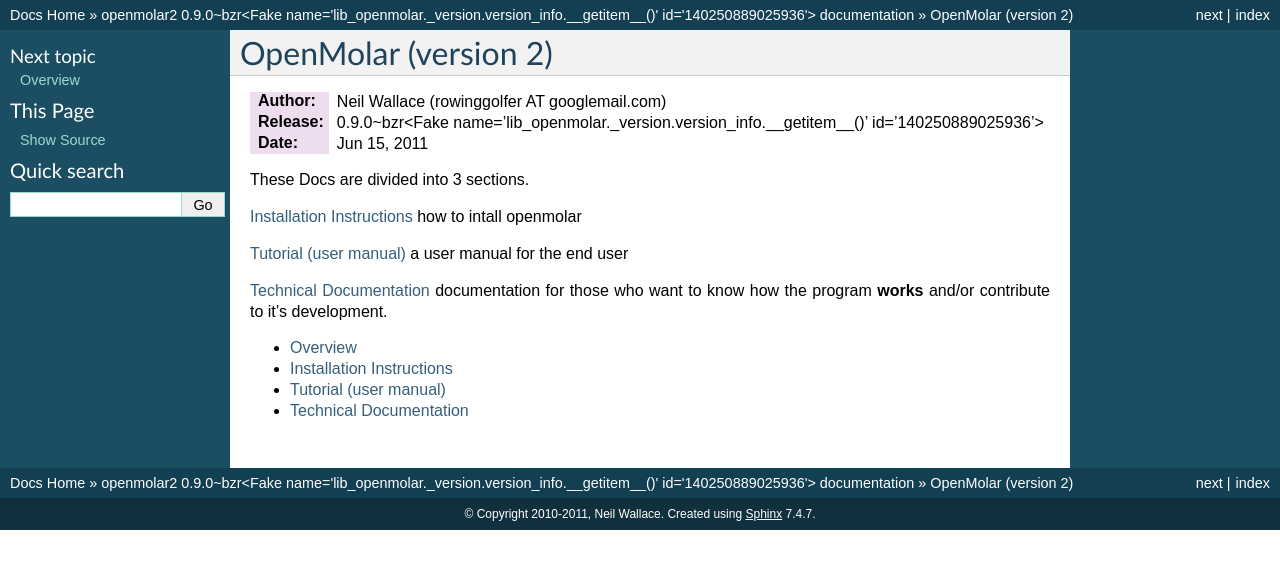
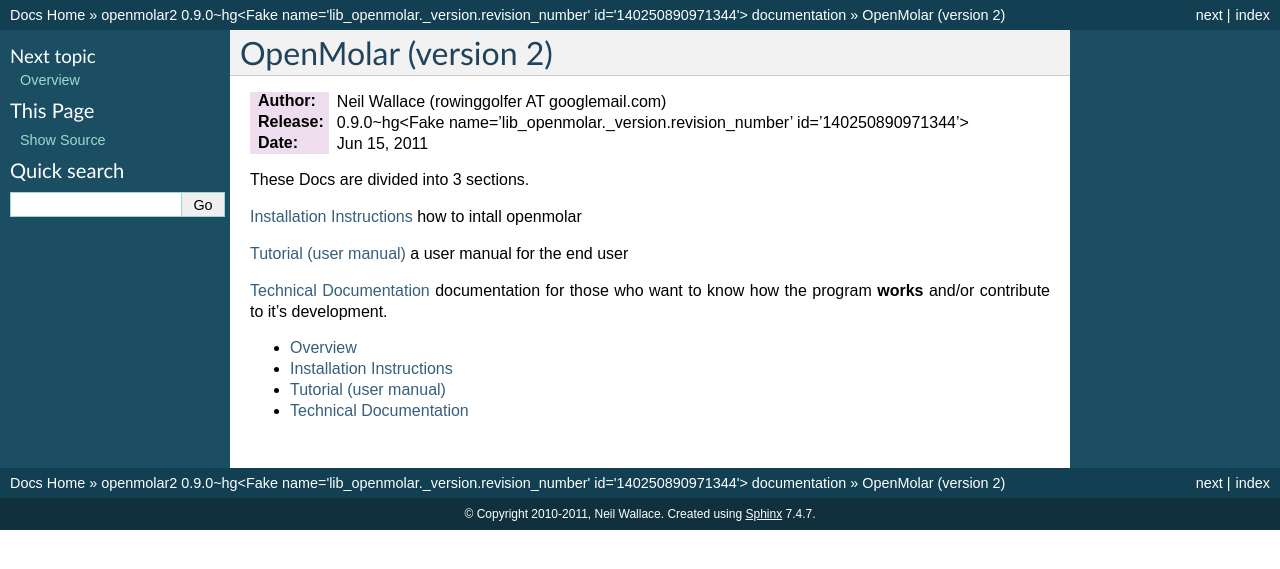
Before and after one commit to rowinggolfer/openmolar2, a Sphinx documentation site: the page built from documentation/sphinx/contents.rst, in a window 1280 px wide. Shown: the top 569 px of the page. Built offline with Sphinx 7.4.7, drawn with Linux system fonts in a browser that asks for light colours; pages that are not in the unit, such as notebooks, are missing from menus.

Commit message:
sphinx conf.py file updated to use file provided by https://bitbucket.org/dowski/mercurial-version-info-plugin at each commit

```diff
--- a/documentation/sphinx/conf.py
+++ b/documentation/sphinx/conf.py
@@ -22,11 +22,6 @@
     '../../'
     ):
    sys.path.insert(0, os.path.abspath(folder))
-
-f = open("../../lib_openmolar/_version.py", "w")
-p=subprocess.Popen(["bzr","version-info","--python"], stdout=f)
-p.wait()
-f.close()
 
 from lib_openmolar import _version
 
@@ -60,7 +55,7 @@
 # The short X.Y version.
 version = '0.9'
 # The full version, including alpha/beta/rc tags.
-release = version+".0~bzr%s"% _version.version_info["revno"]
+release = version+".0~hg%s"% _version.revision_number
 
 # The language for content autogenerated by Sphinx. Refer to documentation
 # for a list of supported languages.
```
Also changed, not shown: 1 other file.
